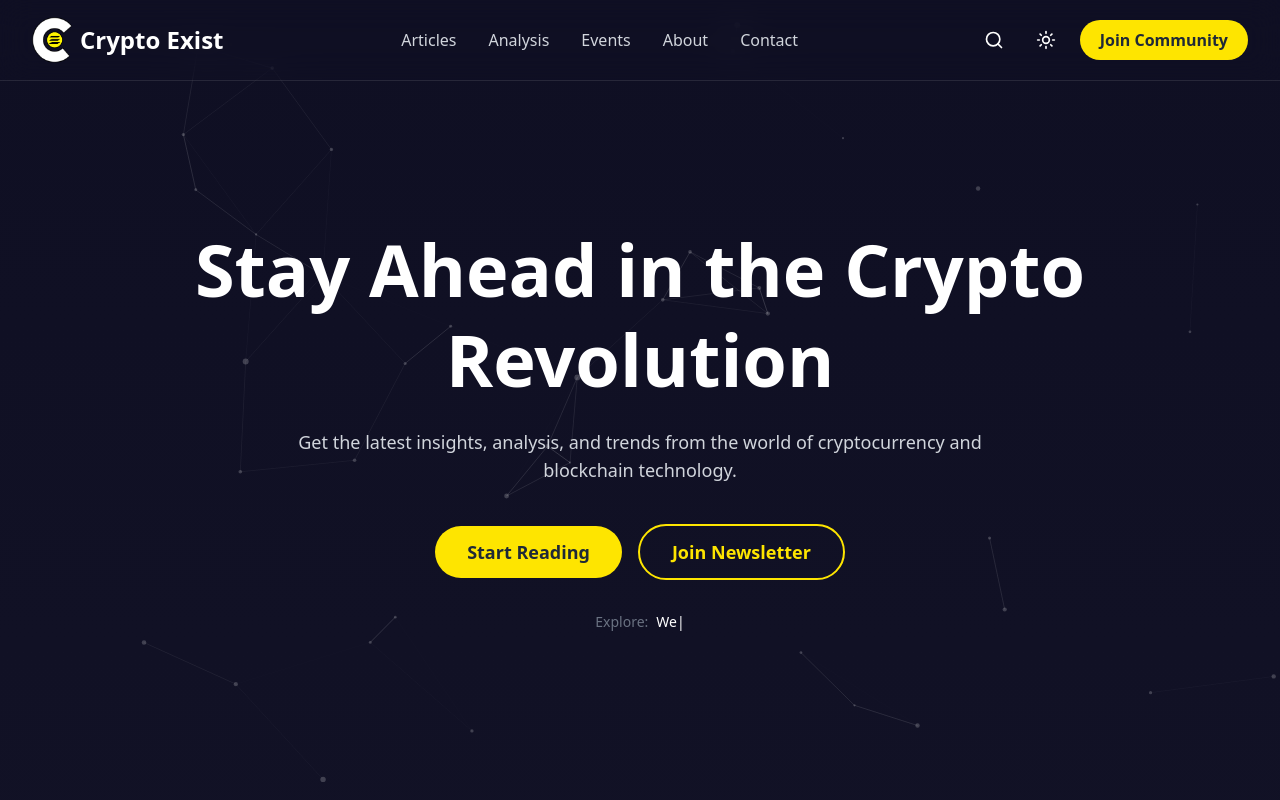
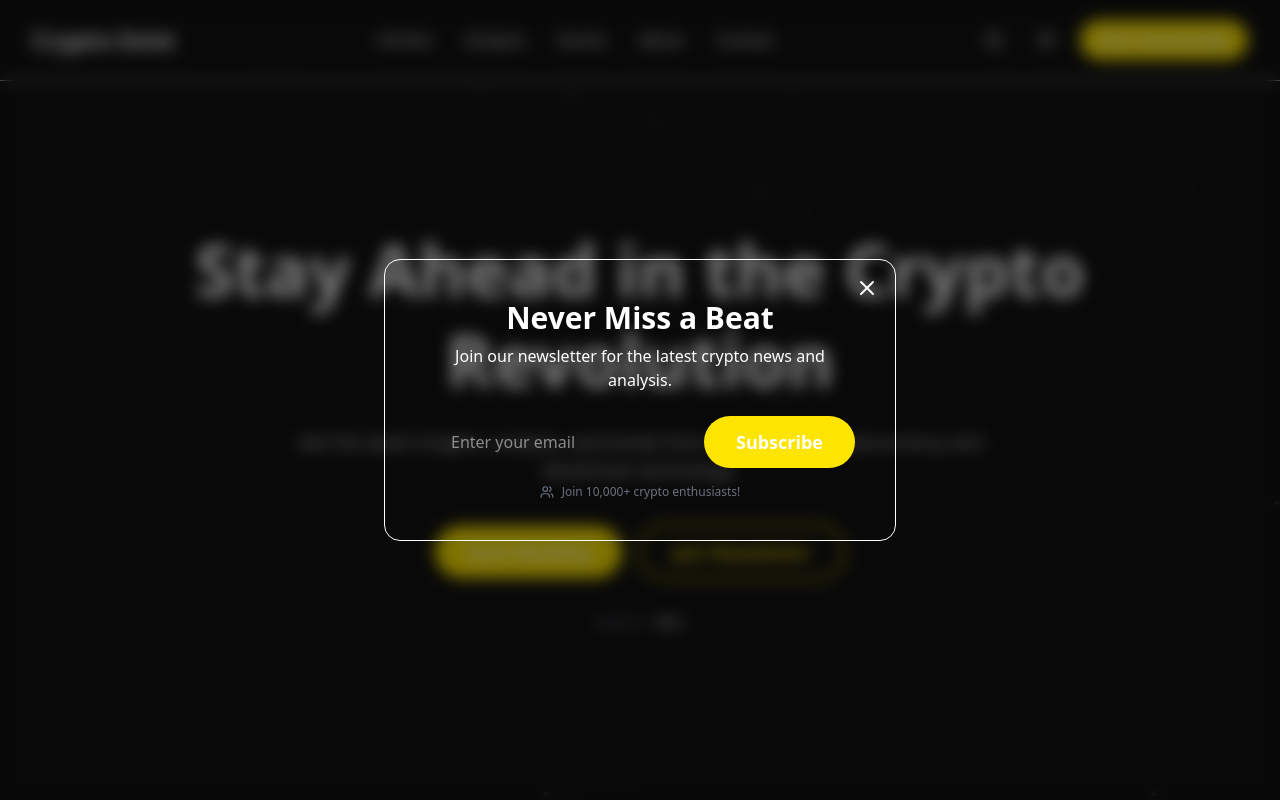
Before and after one commit to arzyadwan/CryptoExist-Web, a Next.js app: page / in a window 1280 px wide. Shown: the top 800 px of the page. Built offline with nearby package versions, Linux system fonts and the light colour scheme.

Commit message:
optimasi animasi dan beberapa fitur seperti modal pop up, ld theme, dan ??

```diff
--- a/package.json
+++ b/package.json
@@ -9,11 +9,13 @@
     "lint": "eslint"
   },
   "dependencies": {
+    "@floating-ui/react": "^0.27.16",
     "@tsparticles/react": "^3.0.0",
     "@tsparticles/slim": "^3.9.1",
     "framer-motion": "^12.23.13",
     "lucide-react": "^0.544.0",
     "next": "15.5.3",
+    "next-themes": "^0.4.6",
     "postcss": "^8.5.6",
     "react": "19.1.0",
     "react-dom": "19.1.0",
@@ -25,7 +27,7 @@
     "@eslint/eslintrc": "^3",
     "@tailwindcss/postcss": "^4.1.13",
     "@types/node": "^20",
-    "@types/react": "^19",
+    "@types/react": "^19.1.13",
     "@types/react-dom": "^19",
     "eslint": "^9",
     "eslint-config-next": "15.5.3",
--- a/postcss.config.mjs
+++ b/postcss.config.mjs
@@ -1,6 +1,8 @@
 const config = {
   plugins: {
-    "@tailwindcss/postcss": {},
+    "@tailwindcss/postcss": {
+      darkMode: 'class',
+    },
   },
 };
 
--- a/src/app/globals.css
+++ b/src/app/globals.css
@@ -5,23 +5,41 @@
   --color-primary: #0066FF;
   --color-primary-dark: #6B46C1;
   --color-accent: #FEE500;
-  --color-neutral-dark: #1F2937;
 
-  /* Font family dengan variable */
+  --color-neutral-dark: var(--neutral-dark);
+  --color-background-start: var(--background-start);
+  --color-background-end: var(--background-end);
+  --color-text-primary: var(--text-primary);
+  --color-text-secondary: var(--text-secondary);
+  --color-border: var(--border-color);
+
   --font-sans: var(--font-inter), sans-serif;
   --font-heading: var(--font-poppins), sans-serif;
 }
 
-/* Base styles */
+@layer base {
+  :root {
+    --background-start: 240 242 245;
+    --background-end: 255 255 255;
+    --text-primary: 15 23 42;
+    --text-secondary: 100 116 139;
+    --neutral-dark: 248 250 252;
+    --border-color: 226 232 240;
+  }
+
+  .dark {
+    --background-start: 15 15 35;
+    --background-end: 26 26 46;
+    --text-primary: 248 250 252;
+    --text-secondary: 156 163 175;
+    --neutral-dark: 31 41 55;
+    --border-color: 55 65 81;
+  }
+}
+
 @layer base {
   body {
-    @apply text-white antialiased;
-    font-family: var(--font-sans);
-    background: linear-gradient(
-      to bottom,
-      var(--color-background-start, #0F0F23),
-      var(--color-background-end, #1A1A2E)
-    );
+    @apply bg-gradient-to-br from-background-start to-background-end text-text-primary antialiased;
   }
 }
 
--- a/src/app/layout.tsx
+++ b/src/app/layout.tsx
@@ -2,7 +2,9 @@ import type { Metadata } from "next";
 import { Inter, Poppins } from "next/font/google";
 import "./globals.css";
 import Header from "@/components/Header";
-import Footer from "@/components/Footer"; // Pastikan Footer di-import
+import Footer from "@/components/Footer";
+import { ThemeProvider } from "@/components/ThemeProvider";
+
 
 const inter = Inter({ subsets: ["latin"], variable: "--font-inter" });
 const poppins = Poppins({
@@ -16,19 +18,23 @@ export const metadata: Metadata = {
   description: "Get the latest insights, analysis, and trends from the world of cryptocurrency and blockchain technology.",
 };
 
-export default function RootLayout({
-  children,
-}: Readonly<{
-  children: React.ReactNode;
-}>) {
+export default function RootLayout({ children }: { children: React.ReactNode }) {
   return (
-    <html lang="en">
+    <html lang="en" suppressHydrationWarning>
       <body className={`${inter.variable} ${poppins.variable} font-sans flex flex-col min-h-screen`}>
-        <Header />
-        <main className="flex-grow pt-20">
-          {children}
-        </main>
-        <Footer />
+        {/* 2. Bungkus semua dengan ThemeProvider */}
+        <ThemeProvider
+          attribute="class"
+          defaultTheme="dark"
+          enableSystem
+          disableTransitionOnChange
+        >
+          <Header />
+          <main className="flex-grow pt-20">
+            {children}
+          </main>
+          <Footer />
+        </ThemeProvider>
       </body>
     </html>
   );
--- a/src/app/page.tsx
+++ b/src/app/page.tsx
@@ -1,12 +1,42 @@
+'use client'; // 1. Jadikan client component
+
+import { useState, useEffect } from 'react'; // 2. Impor hooks
 import HeroSection from "@/components/HeroSection";
 import FeaturesSection from "@/components/FeaturesSection";
 import LatestArticles from "@/components/LatestArticles";
 import StatisticsSection from "@/components/StatisticsSection";
 import NewsletterSignup from "@/components/NewsletterSignup";
+import NewsletterModal from '@/components/NewsletterModal'; // 3. Impor modal
 
 export default function Home() {
+  // 4. State untuk mengontrol visibilitas modal
+  const [isModalOpen, setIsModalOpen] = useState(false);
+
+  // 5. Efek untuk menampilkan modal setelah 5 detik
+  useEffect(() => {
+    const timer = setTimeout(() => {
+      // Cek local storage agar modal tidak muncul lagi jika sudah di-submit/ditutup
+      const modalShown = localStorage.getItem('newsletterModalShown');
+      if (!modalShown) {
+        setIsModalOpen(true);
+      }
+    }, 5000); // 5000ms = 5 detik
+
+    // Cleanup function untuk membersihkan timer
+    return () => clearTimeout(timer);
+  }, []);
+
+  const handleCloseModal = () => {
+    setIsModalOpen(false);
+    // Tandai di local storage bahwa modal sudah pernah ditampilkan
+    localStorage.setItem('newsletterModalShown', 'true');
+  };
+
   return (
     <>
+      {/* 6. Render komponen modal */}
+      <NewsletterModal isOpen={isModalOpen} onClose={handleCloseModal} />
+
       <HeroSection />
       <FeaturesSection />
       <LatestArticles />
--- a/src/components/ArticleCard.tsx
+++ b/src/components/ArticleCard.tsx
@@ -11,10 +11,10 @@ type Article = {
   imageSrc: string;
   category: string;
   title: string;
-  excerpt: string;
   author: string;
   date: string;
   readTime: number;
+  excerpt: string | React.ReactNode;
 };
 
 // Varian animasi untuk kartu saat di-scroll
--- a/src/components/Header.tsx
+++ b/src/components/Header.tsx
@@ -3,48 +3,55 @@
 import Link from 'next/link';
 import { motion } from 'framer-motion';
 import { Search, Sun, Moon, Menu, X } from 'lucide-react';
-import { useState } from 'react';
-import Image from 'next/image';
+import { useState, useEffect } from 'react';
+import { useTheme } from 'next-themes'; // 1. Impor useTheme
 
 const navItems = ["Articles", "Analysis", "Events", "About", "Contact"];
 
 const Header = () => {
   const [isMenuOpen, setIsMenuOpen] = useState(false);
+  const [mounted, setMounted] = useState(false); // 2. State untuk memastikan komponen sudah di-mount
+  const { theme, setTheme } = useTheme(); // 3. Dapatkan tema saat ini dan fungsi untuk mengubahnya
+
+  // Efek ini memastikan kode hanya berjalan di client-side
+  useEffect(() => {
+    setMounted(true);
+  }, []);
+
+  // Jangan render tombol jika belum di-mount untuk menghindari hydration mismatch
+  if (!mounted) {
+    return null;
+  }
 
   return (
-    <header className="fixed top-0 left-0 w-full z-50 bg-background-start/80 backdrop-blur-lg border-b border-white/10">
+    <header className="fixed top-0 left-0 w-full z-50 bg-background-start/80 dark:bg-background-start/80 backdrop-blur-lg border-b border-border-color">
       <div className="container mx-auto px-4 sm:px-6 lg:px-8">
         <div className="flex items-center justify-between h-20">
-          {/* Logo */}
-          <Link href="/" className="flex items-center space-x-2">
-  <Image
-    src="/logo.png"
-    alt="Crypto Exist Logo"
-    width={40} // Atur lebar sesuai kebutuhan
-    height={40} // Atur tinggi sesuai kebutuhan
-  />
-  <span className="text-2xl font-bold font-heading">
-    Crypto Exist
-  </span>
-</Link>
+          <Link href="/" className="text-2xl font-bold font-heading text-text-primary">
+            Crypto Exist
+          </Link>
 
-          {/* Navigasi Desktop */}
           <nav className="hidden md:flex items-center space-x-8">
             {navItems.map((item) => (
-              <Link key={item} href={`/${item.toLowerCase()}`} className="text-gray-300 hover:text-white transition-colors">
+              <Link key={item} href={`/${item.toLowerCase()}`} className="text-text-secondary hover:text-text-primary transition-colors">
                 {item}
               </Link>
             ))}
           </nav>
 
-          {/* Aksi di Kanan */}
           <div className="hidden md:flex items-center space-x-4">
-            <button className="p-2 rounded-full hover:bg-white/10">
+            <button className="p-2 rounded-full text-text-secondary hover:bg-black/10 dark:hover:bg-white/10">
               <Search className="h-5 w-5" />
             </button>
-            <button className="p-2 rounded-full hover:bg-white/10">
-              <Sun className="h-5 w-5" /> {/* Ganti dengan Moon untuk dark mode */}
+
+            {/* 4. Tombol Toggle Tema */}
+            <button
+              onClick={() => setTheme(theme === 'dark' ? 'light' : 'dark')}
+              className="p-2 rounded-full text-text-secondary hover:bg-black/10 dark:hover:bg-white/10"
+            >
+              {theme === 'dark' ? <Sun className="h-5 w-5" /> : <Moon className="h-5 w-5" />}
             </button>
+
             <motion.button
               whileHover={{ scale: 1.05 }}
               whileTap={{ scale: 0.95 }}
@@ -54,9 +61,8 @@ const Header = () => {
             </motion.button>
           </div>
 
-          {/* Tombol Menu Mobile */}
           <div className="md:hidden">
-            <button onClick={() => setIsMenuOpen(!isMenuOpen)}>
+            <button onClick={() => setIsMenuOpen(!isMenuOpen)} className="text-text-primary">
               {isMenuOpen ? <X /> : <Menu />}
             </button>
           </div>
--- /dev/null
+++ b/src/components/NewsletterModal.tsx
@@ -0,0 +1,81 @@
+'use client';
+
+import { motion, AnimatePresence } from 'framer-motion';
+import { X, Users } from 'lucide-react';
+
+type NewsletterModalProps = {
+  isOpen: boolean;
+  onClose: () => void;
+};
+
+const NewsletterModal = ({ isOpen, onClose }: NewsletterModalProps) => {
+  return (
+    <AnimatePresence>
+      {isOpen && (
+        <div className="fixed inset-0 z-50 flex items-center justify-center p-4">
+          {/* Overlay */}
+          <motion.div
+            className="absolute inset-0 bg-black/50 backdrop-blur-sm"
+            initial={{ opacity: 0 }}
+            animate={{ opacity: 1 }}
+            exit={{ opacity: 0 }}
+            onClick={onClose}
+          />
+
+          {/* Modal Content */}
+          <motion.div
+            className="relative bg-neutral-dark border border-border-color rounded-2xl p-8 sm:p-10 w-full max-w-lg text-center"
+            initial={{ scale: 0.9, opacity: 0 }}
+            animate={{ scale: 1, opacity: 1 }}
+            exit={{ scale: 0.9, opacity: 0 }}
+            transition={{ type: 'spring', stiffness: 300, damping: 30 }}
+          >
+            <button
+              onClick={onClose}
+              className="absolute top-4 right-4 text-text-secondary hover:text-text-primary transition-colors"
+            >
+              <X size={24} />
+            </button>
+
+            <h2 className="text-2xl sm:text-3xl font-bold font-heading text-text-primary">
+              Never Miss a Beat
+            </h2>
+            <p className="mt-2 text-text-secondary">
+              Join our newsletter for the latest crypto news and analysis.
+            </p>
+
+            <form
+              onSubmit={(e) => { e.preventDefault(); onClose(); }}
+              className="mt-6"
+            >
+              <div className="flex flex-col sm:flex-row items-center gap-3">
+                <div className="relative w-full p-0.5 rounded-full bg-gradient-primary">
+                  <input
+                    type="email"
+                    placeholder="Enter your email"
+                    required
+                    className="w-full bg-neutral-dark text-white px-6 py-3 rounded-full border-none focus:outline-none focus:ring-2 focus:ring-accent/50"
+                  />
+                </div>
+                <motion.button
+                  type="submit"
+                  whileHover={{ scale: 1.05 }}
+                  whileTap={{ scale: 0.95 }}
+                  className="bg-accent text-neutral-dark font-bold py-3 px-8 rounded-full text-lg w-full sm:w-auto flex-shrink-0"
+                >
+                  Subscribe
+                </motion.button>
+              </div>
+            </form>
+            <div className="mt-4 flex justify-center items-center gap-2 text-xs text-gray-500">
+              <Users size={14} />
+              <span>Join 10,000+ crypto enthusiasts!</span>
+            </div>
+          </motion.div>
+        </div>
+      )}
+    </AnimatePresence>
+  );
+};
+
+export default NewsletterModal;
--- /dev/null
+++ b/src/components/ThemeProvider.tsx
@@ -0,0 +1,9 @@
+'use client';
+
+import * as React from "react";
+import { ThemeProvider as NextThemesProvider } from "next-themes";
+type ThemeProviderProps = React.ComponentProps<typeof NextThemesProvider>;
+
+export function ThemeProvider({ children, ...props }: ThemeProviderProps) {
+  return <NextThemesProvider {...props}>{children}</NextThemesProvider>;
+}
--- /dev/null
+++ b/src/components/Tooltip.tsx
@@ -0,0 +1,97 @@
+// src/components/Tooltip.tsx
+
+'use client';
+
+import { useState, useRef, cloneElement, ReactElement, Ref } from 'react';
+import {
+  useFloating,
+  useHover,
+  useFocus,
+  useDismiss,
+  useRole,
+  useInteractions,
+  useMergeRefs,
+  offset,
+  flip,
+  shift,
+  autoUpdate,
+  arrow,
+  FloatingPortal,
+} from '@floating-ui/react';
+import { motion, AnimatePresence } from 'framer-motion';
+
+type TooltipProps = {
+  content: string;
+  children: ReactElement;
+};
+
+export const Tooltip = ({ children, content }: TooltipProps) => {
+  const [isOpen, setIsOpen] = useState(false);
+  const arrowRef = useRef(null);
+
+  const { refs, floatingStyles, context } = useFloating({
+    open: isOpen,
+    onOpenChange: setIsOpen,
+    placement: 'top',
+    whileElementsMounted: autoUpdate,
+    middleware: [
+      offset(10),
+      flip(),
+      shift(),
+      arrow({
+        element: arrowRef,
+      }),
+    ],
+  });
+
+  const hover = useHover(context, { move: false });
+  const focus = useFocus(context);
+  const dismiss = useDismiss(context);
+  const role = useRole(context, { role: 'tooltip' });
+
+  const { getReferenceProps, getFloatingProps } = useInteractions([
+    hover,
+    focus,
+    dismiss,
+    role,
+  ]);
+
+  // Perbaikan type-safety, menghindari 'any'
+  const childRef = (children as { ref?: Ref<HTMLElement> }).ref;
+  const ref = useMergeRefs([refs.setReference, childRef]);
+
+  return (
+    <>
+      {/* Perbaikan untuk error spread type */}
+      {cloneElement(children, getReferenceProps({ ref, ...(children.props || {}) }))}
+      <FloatingPortal>
+        <AnimatePresence>
+          {isOpen && (
+            <motion.div
+              ref={refs.setFloating}
+              style={floatingStyles}
+              {...getFloatingProps()}
+              className="z-50 bg-neutral-dark text-text-primary text-sm px-3 py-2 rounded-md border border-border-color shadow-lg"
+              initial={{ opacity: 0, scale: 0.9 }}
+              animate={{ opacity: 1, scale: 1 }}
+              exit={{ opacity: 0, scale: 0.9 }}
+              transition={{ duration: 0.15 }}
+            >
+              {content}
+              <div
+                ref={arrowRef}
+                className="absolute bg-neutral-dark h-2 w-2 rotate-45"
+                style={{
+                  bottom: -4,
+                  left: context.middlewareData.arrow?.x,
+                  right: '',
+                  top: '',
+                }}
+              />
+            </motion.div>
+          )}
+        </AnimatePresence>
+      </FloatingPortal>
+    </>
+  );
+};
```
Also changed, not shown: src/components/LatestArticles.tsx (+34 -3 lines), 1 other file (tests, documents, lock files or other folders).
